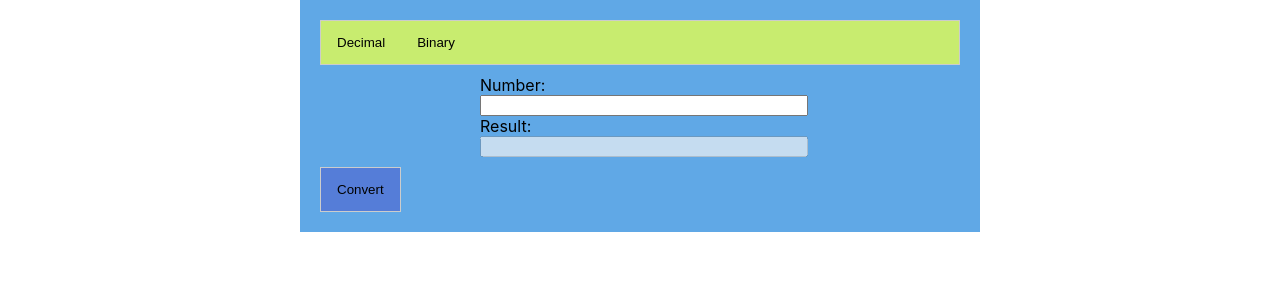
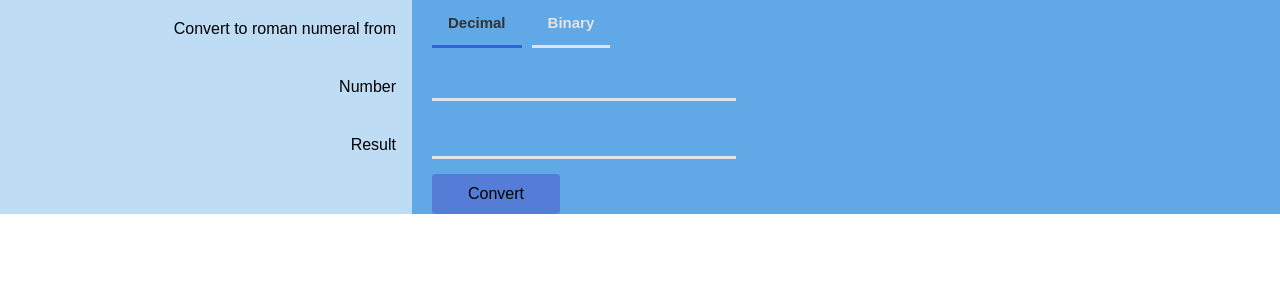
Before and after one commit to AHegeT/RomanNumberConverter, a React (Create React App) app in the folder client/: page / in a window 1280 px wide. Shown: the top 300 px of the page. Built offline with nearby package versions, Linux system fonts and the light colour scheme.

Commit message:
Improves css styling.

```diff
--- a/client/src/App.css
+++ b/client/src/App.css
@@ -1,24 +1,3 @@
-.App-logo {
-  animation: App-logo-spin infinite 20s linear;
-  height: 40vmin;
-  pointer-events: none;
-}
-
-.App-header {
-  background-color: #282c34;
-  min-height: 100vh;
-  display: flex;
-  flex-direction: column;
-  align-items: center;
-  justify-content: center;
-  font-size: calc(10px + 2vmin);
-  color: white;
-}
-
-.App-link {
-  color: #61dafb;
-}
-
 button {
   background-color: inherit;
   border: none;
@@ -28,22 +7,53 @@ button {
   transition: 0.3s;
 }
 
+input:disabled {
+  cursor: not-allowed;
+}
+
+.App {
+  font-family: sans-serif;
+  font-size: 16px;
+}
+
 .number-converter {
-  margin-left: auto;
-  margin-right: auto;
-  width: 50%;
-  padding: 20px;
   background-color: #60a8e6;
+}
+
+.row {
+  display: flex;
+}
+
+.row .left {
+  width: 380px;
+  padding: 20px 16px;
+  text-align: right;
+  background-color: #bfdcf5;
+}
+
+.row .right {
+  margin-left: 20px;
 }
 
 .tab-container {
   overflow: hidden;
-  border: 1px solid #ccc;
-  background-color: #c8ec6f;
 }
 
 .tab {
   float: left;
+}
+
+button.tab {
+  margin-right: 10px;
+  font-size: 15px;
+  font-weight: 700;
+  color: #e4e4e4;
+  border-bottom: 3px solid #e4e4e4;
+}
+
+.tab-container .active {
+  color: #333;
+  border-bottom: 3px solid #3264d6;
 }
 
 .content {
@@ -61,16 +71,24 @@ button {
   width: 100%;
 }
 
+.right input {
+  width: 300px;
+  height: 25px;
+  margin: 13px 0;
+  font-size: 16px;
+  border: none;
+  background: #60a8e6;
+  border-bottom: 3px solid #e4e4e4;
+}
+
+.right input:focus {
+  outline: none;
+}
+
 .convert {
-  border: 1px solid #ccc;
+  border-radius: 4px;
+  font-size: 16px;
+  font-weight: 500;
+  padding: 10px 36px;
   background-color: #557dd8;
 }
-
-@keyframes App-logo-spin {
-  from {
-    transform: rotate(0deg);
-  }
-  to {
-    transform: rotate(360deg);
-  }
-}
--- a/client/src/NumberConverter.tsx
+++ b/client/src/NumberConverter.tsx
@@ -42,22 +42,26 @@ export class NumberConverter extends React.Component<Props, State> {
     return (
     <div className="App">
       <div className="number-converter">
-        <div className="tab-container">
+        <div className="tab-container row">
+          <label className="left">Convert to roman numeral from</label>
+          <div className="right">
             <button
-              className="tab"
+                className={`tab ${this.state.format === Format.decimal ? 'active' : ''}`}
                 onClick={() => this.setState({format: Format.decimal})}
             >
               Decimal
             </button>
             <button
-              className="tab"
+                className={`tab ${this.state.format === Format.binary ? 'active' : ''}`}
                 onClick={() => this.setState({format: Format.binary})}
             >
               Binary
             </button>
           </div>
-        <div className="content">
-          <label>Number: </label>
+        </div>
+        <div className="row">
+          <label className="left">Number</label>
+          <div className="right">
             <input
               type="text"
               name="numberValue"
@@ -66,10 +70,18 @@ export class NumberConverter extends React.Component<Props, State> {
                 value: e.currentTarget.value
               })}
             />
-          <label>Result: </label>
+          </div>
+        </div>
+        <div className="row">
+          <label className="left">Result</label>
+          <div className="right">
             <input type="text" disabled name="resultValue" value={this.state.result}/>
           </div>
-        <button className="convert" onClick={() => this.convertValue()}>Convert</button>
+        </div>
+        <div className="row">
+          <div className="left"></div>
+          <button className="convert right" onClick={() => this.convertValue()}>Convert</button>
+        </div>
       </div>
     </div>
   )}
```
Lines whose indentation alone changed are shown as unchanged.
